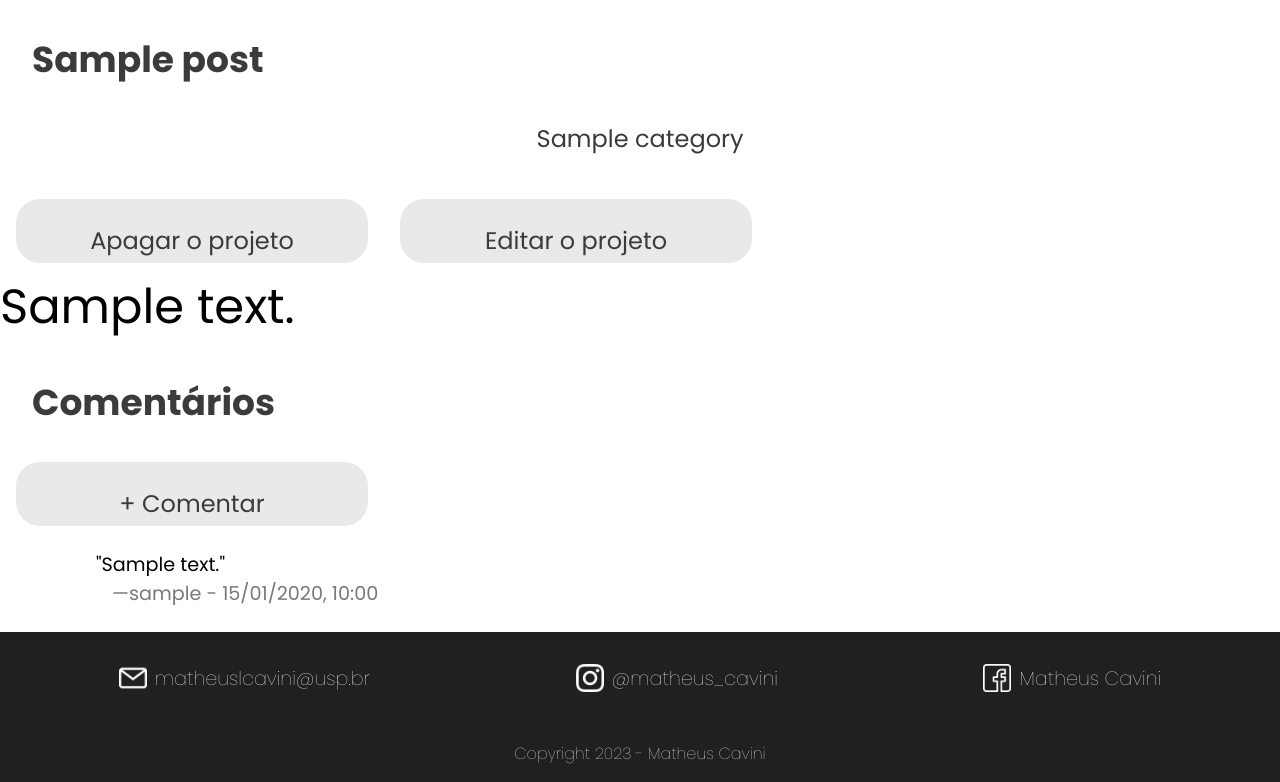
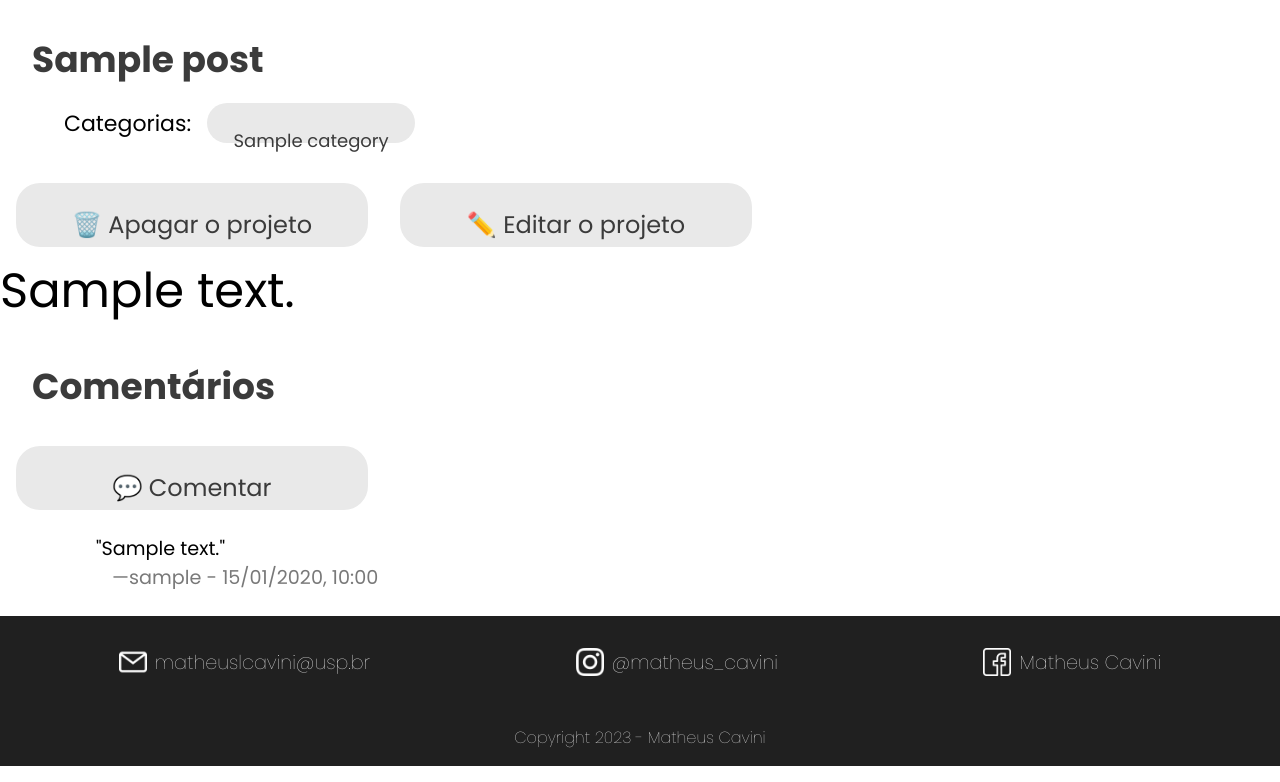
Before and after one commit to MatheusCavini/EP2-CRUD-Django, a Django app: page /posts/1/ in a window 1280 px wide. Shown: the part 208-990 px from the top of the page. Run offline with Django 4.2, Linux system fonts and the light colour scheme; tables that the repository leaves empty hold one stand-in row (values such as "Sample post").

Commit message:
Style ccategory features

```diff
--- a/posts/forms.py
+++ b/posts/forms.py
@@ -1,5 +1,5 @@
 from django.forms import ModelForm
-from .models import Post, Comment
+from .models import Post, Comment,Category
 from django import forms
 
 class PostForm(ModelForm):
@@ -24,8 +24,7 @@ class PostForm(ModelForm):
 
         widgets = {
             'text1': forms.Textarea(attrs={'rows': 4, 'cols': 50}),
-            'text2': forms.Textarea(attrs={'rows': 4, 'cols': 50})
-
+            'text2': forms.Textarea(attrs={'rows': 4, 'cols': 50}),
         }
 
 class CommentForm(ModelForm):
--- a/posts/templates/posts/categories/categories.html
+++ b/posts/templates/posts/categories/categories.html
@@ -14,9 +14,9 @@
 {% if category_list %}
     {% for category in category_list %}
         <li>
-        <div style="background-color: rgb(233, 233, 233); margin: 32px;padding: 0px; border-radius: 0.5rem;">
+        <div style="background-color: rgb(233, 233, 233); margin: 32px;padding-bottom: 8px; border-radius: 0.5rem;">
             <a style="margin: 32px;" class="projectName" href="{% url 'posts:categoryFilter' category.id  %}">{{ category.name }}</a>
-            <p style="margin-left: 64px;">{{category.description}}</p>
+            <p style="margin-left: 64px; margin-bottom: 16px;">{{category.description}}</p>
         </div>
         </li>
     {% endfor %}
--- a/posts/templates/posts/detail.html
+++ b/posts/templates/posts/detail.html
@@ -9,19 +9,21 @@
 {% block content %}
 <h2>{{post.title}}</h2>
 {% if post.categories.all %}
-    <ul>
+    <ul style="display: flex; justify-content: left; align-items: center;">
+    <li><p style="margin-left:64px; font-size: 22px;">Categorias:</p></li>
     {% for category in post.categories.all%}
-    <li><a class="buttonText" href="{% url 'posts:categoryFilter' category.id  %}">{{ category.name }}</a></li>
+    <li class="postButton" style="width: 4rem; height: 0.5rem; margin: 8px 16px;">
+        <a style="font-size: 18px;" class="buttonText" href="{% url 'posts:categoryFilter' category.id  %}">{{ category.name }}</a></li>
 
     {% endfor%}
     </ul>
 {%endif%}
 <div style="display: flex; flex-direction: row;">
 <div class="postButton">
-    <a class="buttonText" href="{% url 'posts:delete' post.id %}">Apagar o projeto</a>
+    <a class="buttonText" href="{% url 'posts:delete' post.id %}">🗑️ Apagar o projeto</a>
 </div>
 <div class="postButton">
-    <a class="buttonText" href="{% url 'posts:update' post.id %}">Editar o projeto</a>
+    <a class="buttonText" href="{% url 'posts:update' post.id %}">✏️ Editar o projeto</a>
 </div>
 </div>
 
@@ -30,7 +32,7 @@
 
 <h2>Comentários</h2>
 <div class="postButton">
-    <a class="buttonText" href="{% url 'posts:comment' post.pk %}">+ Comentar</a>
+    <a class="buttonText" href="{% url 'posts:comment' post.pk %}">💬 Comentar</a>
 </div>
 <ul style="display: flex; flex-direction: column; padding: 0 80px;">
     {% if post.comment_set.all %}
--- a/posts/templates/posts/index.html
+++ b/posts/templates/posts/index.html
@@ -10,7 +10,7 @@
 {% block content %}
 <h2>Projetos</h2>
 <div class="postButton">
-    <a class="projectName" href="{% url 'posts:create' %}">     + Postar um novo projeto!</a>
+    <a class="projectName" href="{% url 'posts:create' %}">     ➕ Postar um novo projeto!</a>
 </div>
 
 {% if post_list %}
```
